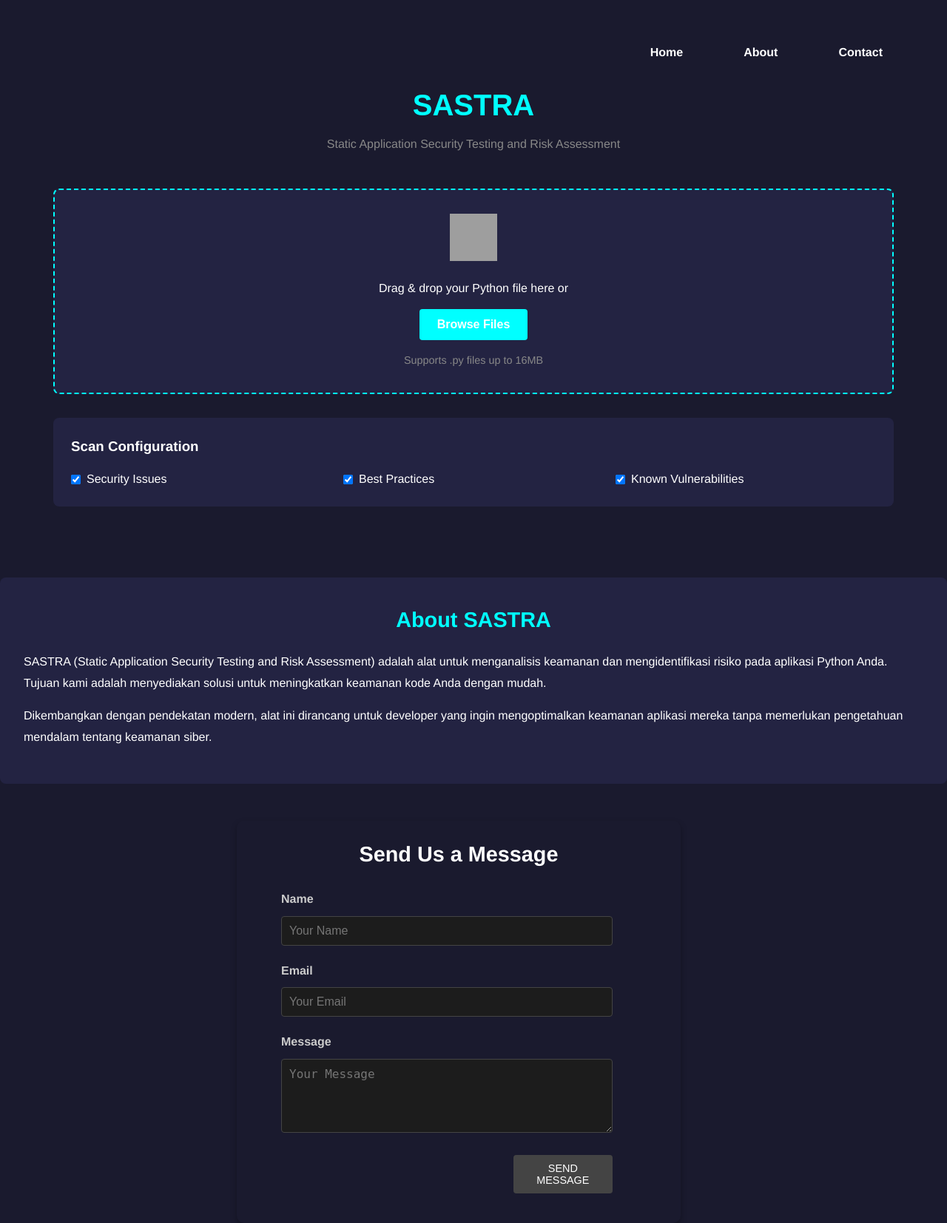
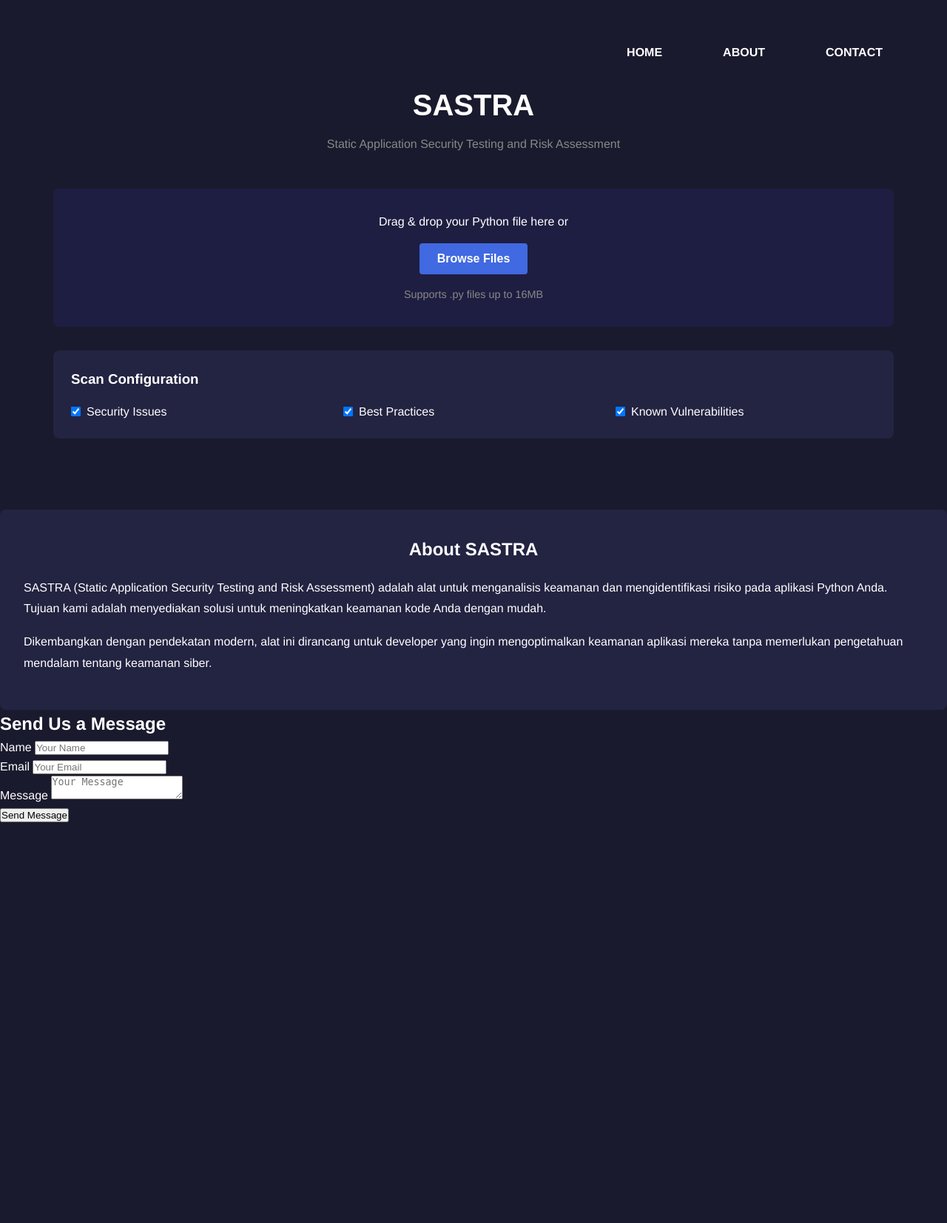
Before and after one commit to ASK1E/SASTRA, a Flask app: page /dashboard in a window 1280 px wide. Shown: the whole page at 74% size. After the commit the page ends 1112 px from the top, so only its background shows below. Run offline with Flask 3, Linux system fonts and the light colour scheme; the visitor is signed in with stand-in values (Sample User, id 1); parts of the project's set-up code (start-up, migrations or seed data) failed here and were passed over; grey boxes are pictures that could not be loaded.

Commit message:
Add files via upload

```diff
--- a/app.py
+++ b/app.py
@@ -3,122 +3,158 @@ import json
 import subprocess
 import logging
 import tempfile
-from flask import Flask, jsonify, render_template, request, send_from_directory, render_template, redirect, url_for, session
+from flask import Flask, jsonify, render_template, request, redirect, url_for, session
 from werkzeug.utils import secure_filename
-from io import BytesIO
 from werkzeug.security import generate_password_hash, check_password_hash
 import mysql.connector
 import re
 
-# Initialize Flask app
-app = Flask(__name__, static_folder='static')
+class DatabaseManager:
+    def __init__(self):
+        self.conn = None
+        self.cursor = None
 
-# Configuration
+    def initialize_connection(self):
+        try:
+            self.conn = mysql.connector.connect(
+                host="localhost",
+                user="root",
+                password="",
+                database="SASTRA"
+            )
+            self.cursor = self.conn.cursor()
+            self.create_table()  # Pastikan tabel dibuat
+            return True
+        except mysql.connector.Error as e:
+            print(f"Error during database connection: {e}")
+            return False
+
+    def create_table(self):
+        try:
+            self.cursor.execute("""
+                CREATE TABLE IF NOT EXISTS users (
+                    id INT AUTO_INCREMENT PRIMARY KEY,
+                    username VARCHAR(50) UNIQUE,
+                    email VARCHAR(100) UNIQUE,
+                    password VARCHAR(255),
+                    created_at TIMESTAMP DEFAULT CURRENT_TIMESTAMP
+                )
+            """)
+            self.conn.commit()
+        except mysql.connector.Error as e:
+            print(f"Error creating table: {e}")
+
+    def login_user(self, username, password):
+        try:
+            self.cursor.execute("SELECT password FROM users WHERE username = %s", (username,))
+            result = self.cursor.fetchone()
+            if result and check_password_hash(result[0], password):
+                return True
+            return False
+        except mysql.connector.Error as e:
+            print(f"Login error: {e}")
+            return False
+
+    def register_user(self, username, email, password):
+        try:
+            hashed_password = generate_password_hash(password)
+            print(f"Trying to insert: {username}, {email}, {hashed_password}")
+            self.cursor.execute(
+                "INSERT INTO users (username, email, password) VALUES (%s, %s, %s)",
+                (username, email, hashed_password)
+            )
+            self.conn.commit()
+            print("Insert successful")
+            return True
+        except mysql.connector.IntegrityError as e:
+            print(f"Integrity error: {e}")
+            return False
+        except mysql.connector.Error as e:
+            print(f"Database error: {e}")
+            return False
+
+    def close_connection(self):
+        if self.cursor:
+            self.cursor.close()
+        if self.conn:
+            self.conn.close()
+
+
 class Config:
-    # Upload configuration
     ALLOWED_EXTENSIONS = {'py'}
     MAX_CONTENT_LENGTH = 16 * 1024 * 1024  # 16MB limit
+    SECRET_KEY = os.environ.get('SECRET_KEY') or 'dev-key-please-change-in-production'
+    UPLOAD_FOLDER = 'uploads'
 
-    # Security configuration
-    SECRET_KEY = os.environ.get('SECRET_KEY') or 'dev-key-please-change-in-production'
-
-    # Bandit configuration
-    BANDIT_OPTIONS = [
-        '-f', 'json',  # Output format
-        '-ll', 'ALL',  # Log level
-        '--recursive'  # Scan directories recursively
-    ]
-
-# Apply configuration
-app.config.from_object(Config)
-
-# Setup logging
-logging.basicConfig(level=logging.INFO)
-logger = logging.getLogger(__name__)
 
 class VulnerabilityScanner:
     def __init__(self):
         self.logger = logging.getLogger(__name__)
 
     def allowed_file(self, filename):
-        return '.' in filename and \
-            filename.rsplit('.', 1)[1].lower() in Config.ALLOWED_EXTENSIONS
+        return '.' in filename and filename.rsplit('.', 1)[1].lower() in Config.ALLOWED_EXTENSIONS
 
-    def process_file(self, request):
-        # Check if file exists in request
-        if 'file' not in request.files:
-            self.logger.error('No file part in request')
-            return jsonify(status='error', error='No file part'), 400
+    def process_file(self, file):
+        if not file or file.filename == '':
+            return jsonify(status='error', error='No file selected'), 400
 
-        file = request.files['file']
-
-        # Check if file was selected
-        if file.filename == '':
-            self.logger.error('No selected file')
-            return jsonify(status='error', error='No selected file'), 400
-
-        # Validate file type
         if not self.allowed_file(file.filename):
-            self.logger.error(f'Invalid file type: {file.filename}')
             return jsonify(status='error', error='Invalid file type'), 400
 
         try:
-            # Save file to memory
             file_content = file.read()
-            self.logger.info(f'File received: {file.filename}')
-
-            # Run security scan
-            scan_result = self.run_security_scan(file_content)
-
-            return scan_result
-
+            return self.run_security_scan(file_content)
         except Exception as e:
             self.logger.error(f'Error processing file: {str(e)}')
             return jsonify(status='error', error=str(e)), 500
 
     def run_security_scan(self, file_content):
         try:
-            # Save file content to a temporary file on disk
             with tempfile.NamedTemporaryFile(delete=False, suffix=".py") as temp_file:
                 temp_file.write(file_content)
-                temp_file.flush()
                 temp_file_name = temp_file.name
 
-            # Run Bandit security scanner
             cmd = ["bandit", "-f", "json", temp_file_name]
             result = subprocess.run(
                 cmd,
                 stdout=subprocess.PIPE,
                 stderr=subprocess.PIPE,
                 text=True,
-                check=False  # Don't raise exception on non-zero return code
+                check=False
             )
 
-            # Clean up the temporary file
-            os.remove(temp_file_name)
+            os.unlink(temp_file_name)
 
-            # Parse the JSON output from Bandit
-            try:
-                if result.stdout:
-                    scan_data = json.loads(result.stdout)
-                    return jsonify(status='success', results=json.dumps(scan_data)), 200
-                else:
-                    # If no stdout but process completed
-                    if result.returncode == 0:
-                        return jsonify(status='success', results=json.dumps({'results': []})), 200
-                    else:
-                        # If there was an error
-                        return jsonify(status='error', error=result.stderr), 500
-            except json.JSONDecodeError:
-                self.logger.error('Failed to parse Bandit output')
-                return jsonify(status='error', error='Failed to parse scan results'), 500
+            if result.stdout:
+                scan_data = json.loads(result.stdout)
+                return jsonify(status='success', results=scan_data), 200
+
+            if result.returncode == 0:
+                return jsonify(status='success', results={'results': []}), 200
+
+            return jsonify(status='error', error=result.stderr), 500
 
         except Exception as e:
             self.logger.error(f'Error running security scan: {str(e)}')
             return jsonify(status='error', error=str(e)), 500
 
-# Initialize scanner
+
+# Initialize Flask app
+app = Flask(__name__)
+app.config.from_object(Config)
+
+# Initialize database and scanner
+db = DatabaseManager()
 scanner = VulnerabilityScanner()
+
+# Setup logging
+logging.basicConfig(level=logging.INFO)
+logger = logging.getLogger(__name__)
+
+@app.before_request
+def before_request():
+    if not hasattr(app, 'db_initialized'):
+        app.db_initialized = db.initialize_connection()
 
 @app.route('/')
 def root():
@@ -126,48 +162,23 @@ def root():
 
 @app.route('/login', methods=['GET', 'POST'])
 def login():
+    if request.method == 'POST':
+        username = request.form.get('username')
+        password = request.form.get('password')
 
-    if request.method == 'POST':
-        username = request.form['username']
-        password = request.form['password']
-
-        # Koneksi ke database
-        connection = get_db_connection()
-        if connection is None:
-            return render_template('login.html', error="Gagal terhubung ke database!")
-
-        cursor = connection.cursor()
-
-        try:
-            # Query untuk mengambil data pengguna berdasarkan username
-            cursor.execute("SELECT password FROM users WHERE username = %s", (username,))
-            result = cursor.fetchone()  # Ambil satu hasil (username yang cocok)
-
-            if result:
-                stored_password = result[0]
-                # Memverifikasi password dengan hash yang ada di database
-                if check_password_hash(stored_password, password):  # Gunakan check_password_hash
-                    session['username'] = username
-                    return redirect(url_for('dashboard'))
-                else:
-                    return render_template('login.html', error="Password salah!")
-            else:
-                return render_template('login.html', error="Username tidak ditemukan!")
-        except Exception as e:
-            return render_template('login.html', error=f"Terjadi kesalahan: {e}")
-        finally:
-            cursor.close()
-            connection.close()
+        if db.login_user(username, password):
+            session['username'] = username
+            return redirect(url_for('dashboard'))
+        return render_template('login.html', error="Invalid username or password")
 
     return render_template('login.html')
 
-# Register
 @app.route('/register', methods=['GET', 'POST'])
 def register():
     if request.method == 'POST':
-        username = request.form['username']
-        email = request.form['email']
-        password = request.form['password']
+        username = request.form.get('username')
+        email = request.form.get('email')
+        password = request.form.get('password')
 
         # Validasi password
         password_regex = r'^(?=.*[A-Z])(?=.*[a-z])(?=.*\d)(?=.*[@$!%*?&])[A-Za-z\d@$!%*?&]{8,}$'
@@ -177,73 +188,43 @@ def register():
                 error="Password harus memiliki minimal 8 karakter, termasuk huruf besar, huruf kecil, angka, dan simbol."
             )
 
-        # Koneksi ke database
-        connection = get_db_connection()
-        if connection is None:
-            return render_template(
-                'register.html',
-                error="Gagal terhubung ke database!"
-            )
+        # Proses registrasi
+        if db.register_user(username, email, password):
+            return redirect(url_for('login', success="Registrasi berhasil! Silakan login."))
 
-        cursor = connection.cursor()
+        return render_template('register.html', error="Registrasi gagal. Username atau email mungkin sudah terdaftar.")
 
-        try:
-            # Hash password sebelum menyimpan
-            hashed_password = generate_password_hash(password)
-
-            # Query untuk memasukkan data pengguna baru
-            cursor.execute(
-                "INSERT INTO users (username, email, password) VALUES (%s, %s, %s)",
-                (username, email, hashed_password)
-            )
-            connection.commit()
-
-            # Jika berhasil, arahkan ke form login dengan pesan sukses
-            success_message = "Registrasi berhasil! Silakan login."
-            return redirect(url_for('login', success=success_message))
-        except mysql.connector.IntegrityError:
-            # Jika username/email sudah terdaftar
-            return render_template(
-                'register.html',
-                error="Username atau email sudah terdaftar!"
-            )
-        except Exception as e:
-            return render_template(
-                'register.html',
-                error=f"Terjadi kesalahan: {e}"
-            )
-        finally:
-            cursor.close()
-            connection.close()
-
-    # Render halaman register jika metode GET
     return render_template('register.html')
 
 @app.route('/dashboard')
 def dashboard():
-    print("Dashboard function called")
+    if 'username' not in session:
+        return redirect(url_for('login'))
     return render_template('index.html')
 
-@app.route('/static/<path:path>')
-def serve_static(path):
-    return send_from_directory('static', path)
+@app.route('/logout')
+def logout():
+    session.pop('username', None)
+    return redirect(url_for('login'))
 
 @app.route('/scan', methods=['POST'])
 def scan():
-    try:
-        return scanner.process_file(request)
-    except Exception as e:
-        logger.error(f'Scan error: {str(e)}')
-        return jsonify(status='error', error=str(e)), 500
+    if 'username' not in session:
+        return jsonify(status='error', error='Unauthorized'), 401
+
+    if 'file' not in request.files:
+        return jsonify(status='error', error='No file part'), 400
+
+    return scanner.process_file(request.files['file'])
+
+@app.teardown_appcontext
+def teardown_db(exception):
+    db.close_connection()
 
 if __name__ == '__main__':
-    # Verify Bandit is installed
     try:
         subprocess.run(['bandit', '--version'], check=True, capture_output=True)
-    except subprocess.CalledProcessError:
-        logger.error("Bandit is not installed. Please install it using 'pip install bandit'")
-        exit(1)
-    except FileNotFoundError:
+    except (subprocess.CalledProcessError, FileNotFoundError):
         logger.error("Bandit is not installed. Please install it using 'pip install bandit'")
         exit(1)
 
--- a/static/style.css
+++ b/static/style.css
@@ -12,7 +12,6 @@ body {
   color: #ffffff;
   min-height: 100vh;
   position: relative;
-  height: 100vh;
 }
 
 .container {
@@ -85,12 +84,13 @@ a {
   color: #ffffff;
   text-decoration: none;
   font-size: 1rem;
+  text-transform: uppercase;
   transition: color 0.3s ease;
   font-weight: bold;
 }
 
 a:hover {
-  color: #00FFFF;
+  color: #FFFFFF;
 }
 
 /* Header Styles */
@@ -102,7 +102,7 @@ header {
 h1 {
   font-family: 'Sans-serif', sans-serif;
   font-size: 2.5rem;
-  color: #00FFFF;
+  color: #FFFFFF;
   margin-bottom: 0.5rem;
 }
 
@@ -117,8 +117,8 @@ h1 {
 }
 
 .drag-drop-zone {
-  background-color: #232342;
-  border: 2px dashed #00FFFF;
+  background-color: #1e1e42;
+  border: none;
   border-radius: 8px;
   padding: 2rem;
   text-align: center;
@@ -137,7 +137,7 @@ h1 {
 }
 
 .browse-btn {
-  background-color: #00FFFF;
+  background-color: #4169E1;
   color: white;
   border: none;
   padding: 0.75rem 1.5rem;
@@ -150,7 +150,7 @@ h1 {
 }
 
 .browse-btn:hover {
-  background-color: #00CED1;
+  background-color: #3158D3;
 }
 
 .file-info {
@@ -229,7 +229,7 @@ h1 {
 
 .filter-btn {
   background-color: transparent;
-  border: 1px solid #00FFFF;
+  border: 1px solid #3158D3;
   color: #fff;
   padding: 0.5rem 1rem;
   border-radius: 4px;
@@ -238,7 +238,7 @@ h1 {
 }
 
 .filter-btn.active {
-  background-color: #00FFFF;
+  background-color: #3158D3;
 }
 
 .results-summary {
@@ -301,20 +301,20 @@ h1 {
 /* Responsive Design */
 @media (max-width: 768px) {
   .container {
-      padding: 1rem;
+    padding: 1rem;
   }
 
   h1 {
-      font-size: 2rem;
+    font-size: 2rem;
   }
 
   .results-header {
-      flex-direction: column;
-      gap: 1rem;
+    flex-direction: column;
+    gap: 1rem;
   }
 
   .results-summary {
-      grid-template-columns: repeat(2, 1fr);
+    grid-template-columns: repeat(2, 1fr);
   }
 }
 
@@ -329,7 +329,7 @@ h1 {
 }
 
 .about-section h2 {
-  color: #00FFFF;
+  color: #FFFFFF;
   margin-bottom: 1rem;
   text-align: center;
 }
@@ -338,86 +338,3 @@ h1 {
   margin-bottom: 1rem;
   font-size: 1rem;
 }
-
-/* contact */
-
-.container_contact {
-  max-width: 600px;
-  width: 100%;
-  border-radius: 10px;
-  box-shadow: 0 4px 8px rgba(0, 0, 0, 0.3);
-  padding: 20px;
-  margin-left: 25%;
-  margin-top: 50px ;
-  line-height: 1.8;
-}
-
-h2 {
-  text-align: center;
-  font-size: 1.8rem;
-  margin-bottom: 20px;
-  color: #fff;
-}
-
-.form-group {
-  margin-bottom: 20px;
-  width: 80%;
-  margin-left: 40px;
-}
-
-.form-group label {
-  display: block;
-  font-weight: 600;
-  margin-bottom: 8px;
-  color: #ccc;
-}
-
-.form-group input, .form-group textarea {
-  width: 100%;
-  padding: 10px;
-  background-color: #1c1c1c;
-  border: 1px solid #444;
-  border-radius: 4px;
-  font-size: 1rem;
-  color: #fff;
-  transition: border-color 0.3s;
-}
-
-.form-group input:focus, .form-group textarea:focus {
-  border-color: #666;
-  outline: none;
-}
-
-.form-group textarea {
-  resize: vertical;
-  height: 100px;
-}
-
-.form-group button {
-  display: flex;
-  background-color: #444;
-  color: #fff;
-  justify-content: flex-end;
-  padding: 10px 20px;
-  border: none;
-  border-radius: 4px;
-  font-size: 0.9rem;
-  cursor: pointer;
-  text-transform: uppercase;
-  transition: background-color 0.3s;
-  margin-left: 70%;
-}
-
-.form-group button:hover {
-  background-color: #666;
-}
-
-.form-group button:active {
-  background-color: #333;
-}
-
-@media (max-width: 768px) {
-  .container {
-      padding: 15px;
-  }
-}
--- a/templates/index.html
+++ b/templates/index.html
@@ -27,7 +27,6 @@
         <main>
             <div class="upload-section fade-in">
                 <div class="drag-drop-zone" id="dragDropZone">
-                    <img src="/api/placeholder/64/64" alt="upload" class="upload-icon">
                     <p>Drag & drop your Python file here or</p>
                     <form id="uploadForm">
                         <input type="file" id="fileInput" accept=".py" hidden>
```
